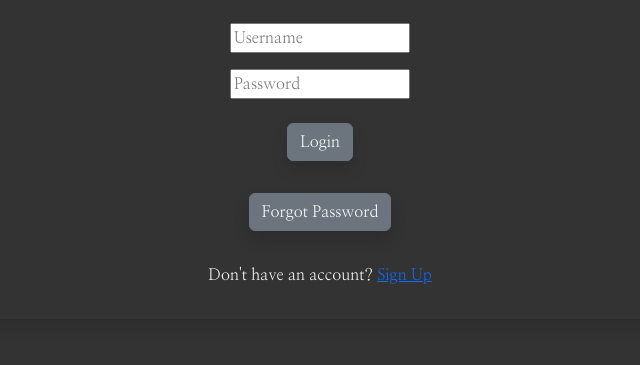
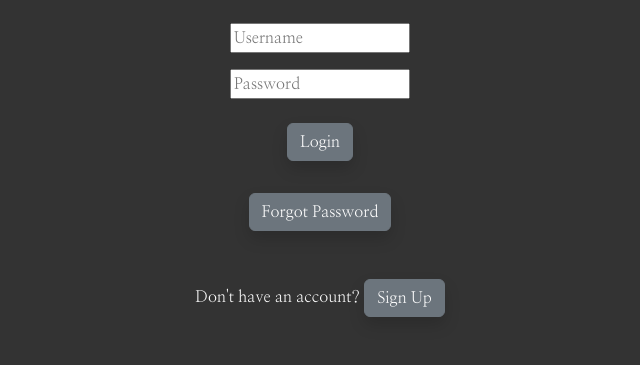
Before and after one commit to Tamas-Gavlider/MyVault, a Django app: page /accounts/login/ in a window 1280 px wide. Shown: the part 201-566 px from the top of the page, without its empty margins (320-960 px from the left). Run offline with Django 4.2, Linux system fonts and the light colour scheme.

Commit message:
Add style to signup btn on login html

```diff
--- a/templates/account/login.html
+++ b/templates/account/login.html
@@ -50,7 +50,7 @@
                 </form>
 
                 <p class="account-p mt-3">{% trans "Don't have an account?" %}
-                    <a class="account-link" href="{% url 'account_signup' %}">{% trans "Sign Up" %}</a>
+                    <a class="account-link btn-secondary button shadow mt-3 mb-3 btn" href="{% url 'account_signup' %}">{% trans "Sign Up" %}</a>
                 </p>
             </div>
         </div>
```
